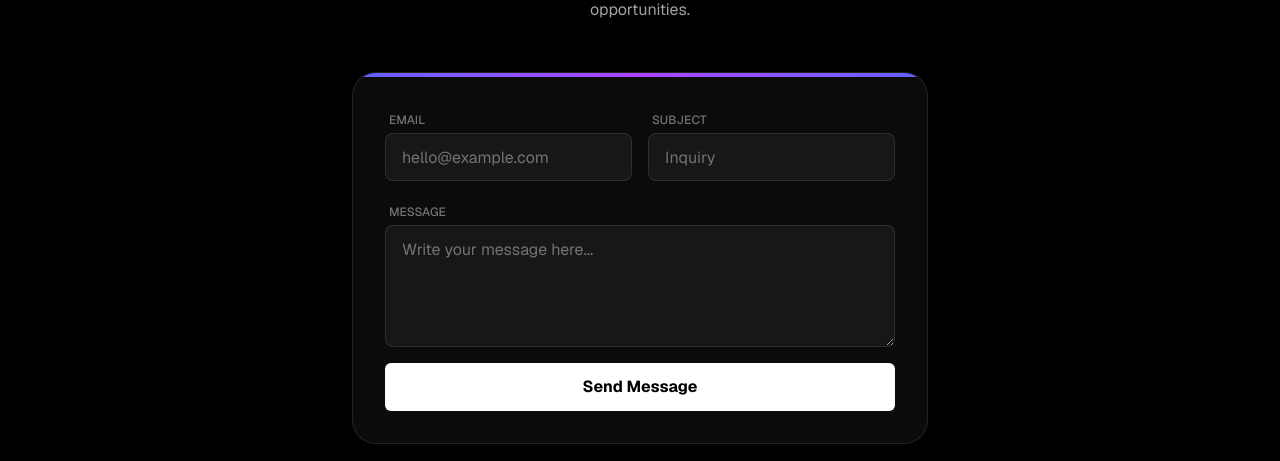
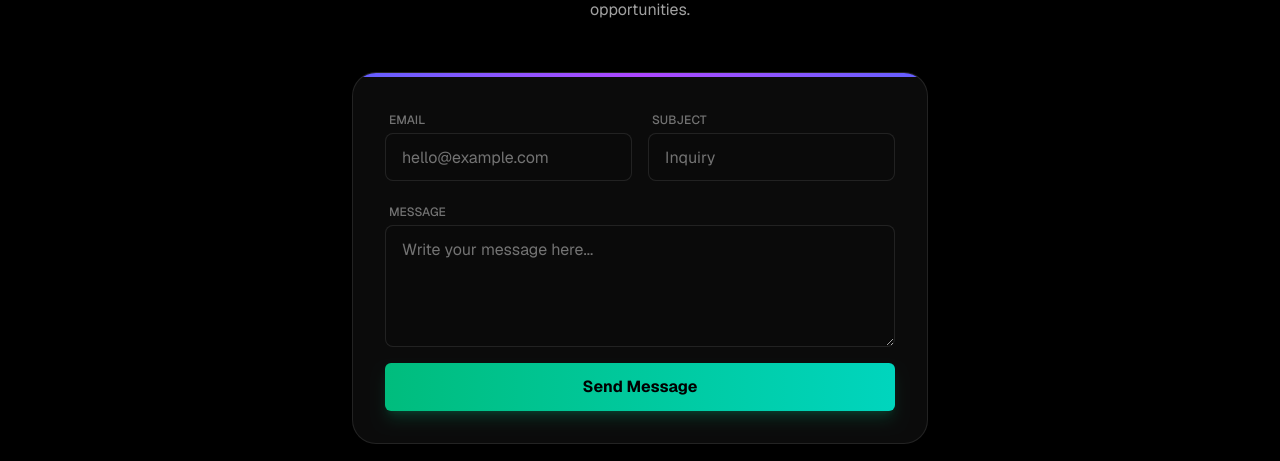
Before and after one commit to KrishnaJadhav2525/krishna-portfolio, a Next.js app: page /about in a window 1280 px wide. Shown: the part 1500-1961 px from the top of the page. Built offline with nearby package versions, Linux system fonts and the light colour scheme; no server answers.

Commit message:
fix(ui): unify form design system and align contact buttons with newsletter

```diff
--- a/app/about/page.tsx
+++ b/app/about/page.tsx
@@ -304,7 +304,7 @@ export default function AboutPage() {
 
                   <Button
                     type="submit"
-                    className="w-full text-base font-bold h-12 bg-white text-black hover:bg-neutral-200"
+                    className="w-full text-base font-bold h-12 rounded-md bg-gradient-to-r from-emerald-500 to-teal-400 text-black hover:opacity-90 hover:scale-[1.02] active:scale-[0.98] transition-all shadow-lg shadow-emerald-500/20"
                   >
                     Send Message
                   </Button>
--- a/app/components/ui/input.tsx
+++ b/app/components/ui/input.tsx
@@ -11,7 +11,7 @@ const Input = React.forwardRef<HTMLInputElement, InputProps>(
             <input
                 type={type}
                 className={cn(
-                    "flex h-12 w-full rounded-lg border border-white/10 bg-white/5 px-4 py-3 text-base ring-offset-background file:border-0 file:bg-transparent file:text-sm file:font-medium placeholder:text-neutral-500 focus-visible:outline-none focus-visible:ring-2 focus-visible:ring-indigo-500/50 focus-visible:border-indigo-500/50 disabled:cursor-not-allowed disabled:opacity-50 transition-all duration-300",
+                    "flex h-12 w-full rounded-lg border border-white/10 bg-neutral-950/50 px-4 py-3 text-base ring-offset-background file:border-0 file:bg-transparent file:text-sm file:font-medium placeholder:text-neutral-500 focus-visible:outline-none focus-visible:ring-2 focus-visible:ring-emerald-500/50 focus-visible:border-emerald-500/50 disabled:cursor-not-allowed disabled:opacity-50 transition-all duration-300",
                     className
                 )}
                 ref={ref}
--- a/app/components/ui/textarea.tsx
+++ b/app/components/ui/textarea.tsx
@@ -10,7 +10,7 @@ const Textarea = React.forwardRef<HTMLTextAreaElement, TextareaProps>(
         return (
             <textarea
                 className={cn(
-                    "flex min-h-[120px] w-full rounded-lg border border-white/10 bg-white/5 px-4 py-3 text-base ring-offset-background placeholder:text-neutral-500 focus-visible:outline-none focus-visible:ring-2 focus-visible:ring-indigo-500/50 focus-visible:border-indigo-500/50 disabled:cursor-not-allowed disabled:opacity-50 transition-all duration-300 resize-y",
+                    "flex min-h-[120px] w-full rounded-lg border border-white/10 bg-neutral-950/50 px-4 py-3 text-base ring-offset-background placeholder:text-neutral-500 focus-visible:outline-none focus-visible:ring-2 focus-visible:ring-emerald-500/50 focus-visible:border-emerald-500/50 disabled:cursor-not-allowed disabled:opacity-50 transition-all duration-300 resize-y",
                     className
                 )}
                 ref={ref}
--- a/app/page.tsx
+++ b/app/page.tsx
@@ -308,7 +308,7 @@ export default function Page() {
 
                       <Button
                         type="submit"
-                        className="w-full text-base font-bold h-14 bg-white text-black hover:bg-neutral-200 group/btn"
+                        className="w-full text-base font-bold h-14 rounded-md bg-gradient-to-r from-emerald-500 to-teal-400 text-black hover:opacity-90 hover:scale-[1.02] active:scale-[0.98] transition-all shadow-lg shadow-emerald-500/20 group/btn"
                       >
                         Send Message
                         <span className="group-hover/btn:translate-x-1 transition-transform ml-2">→</span>
```
